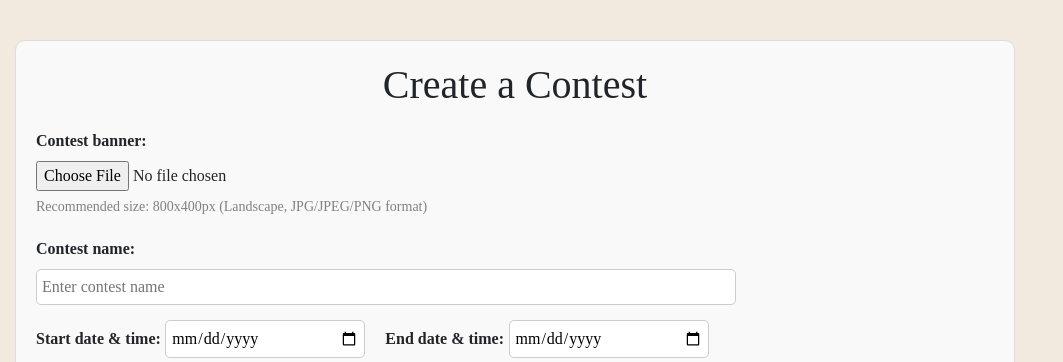
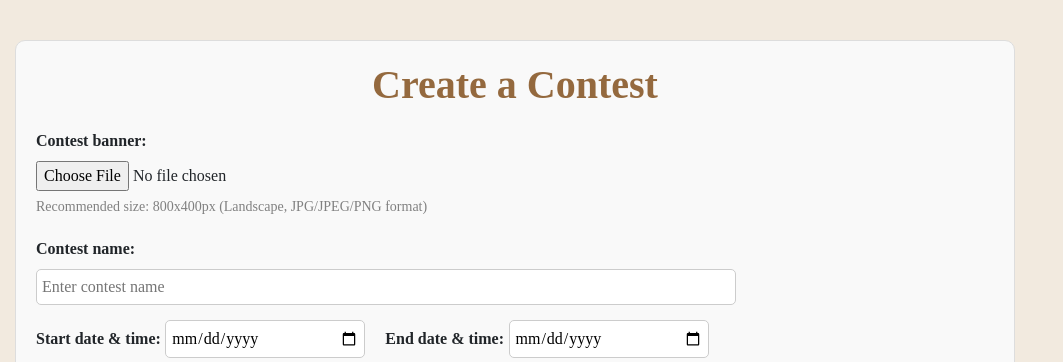
Before and after one commit to wshyen/MeowMeowU, a Flask app: template Website/templates/create_contest.html in a window 1280 px wide. Shown: the part 62-424 px from the top of the page, without its empty margins (0-1063 px from the left). Run offline with Flask 3, Linux system fonts and the light colour scheme; the template is opened without the code that fills it, so the values that code supplies are empty; some libraries are stand-ins or nearby versions.

Commit message:
Fixed some errors and style

```diff
--- a/Website/templates/create_contest.html
+++ b/Website/templates/create_contest.html
@@ -26,7 +26,7 @@
 </style>
 <div style="padding-top: 20px; margin-top: 20px;"></div>
 <form action="{{ url_for('contestmanagement.create_contest')}}" method="post" enctype="multipart/form-data" onsubmit="return confirmSubmission();" style="width: 1000px; padding: 20px; border: 1px solid #ddd; border-radius: 10px; background-color: #f9f9f9; display:inline-block; align-items: center;">
-    <h1 style="text-align: center; margin-bottom: 20px; font-family: 'Times New Roman', Times, serif;">Create a Contest</h1>
+    <h1 style="text-align: center; margin-bottom: 20px; font-family: 'Times New Roman', Times, serif; color: #94693e; font-weight: bold;">Create a Contest</h1>
 
     <div style="display: flex; align-items: flex-start; flex-direction: column; margin-bottom: 15px;">
         <label for="contestBanner" style="font-weight: bold; text-align: left; display: block; font-family: 'Times New Roman', Times, serif;">Contest banner:</label>
```
